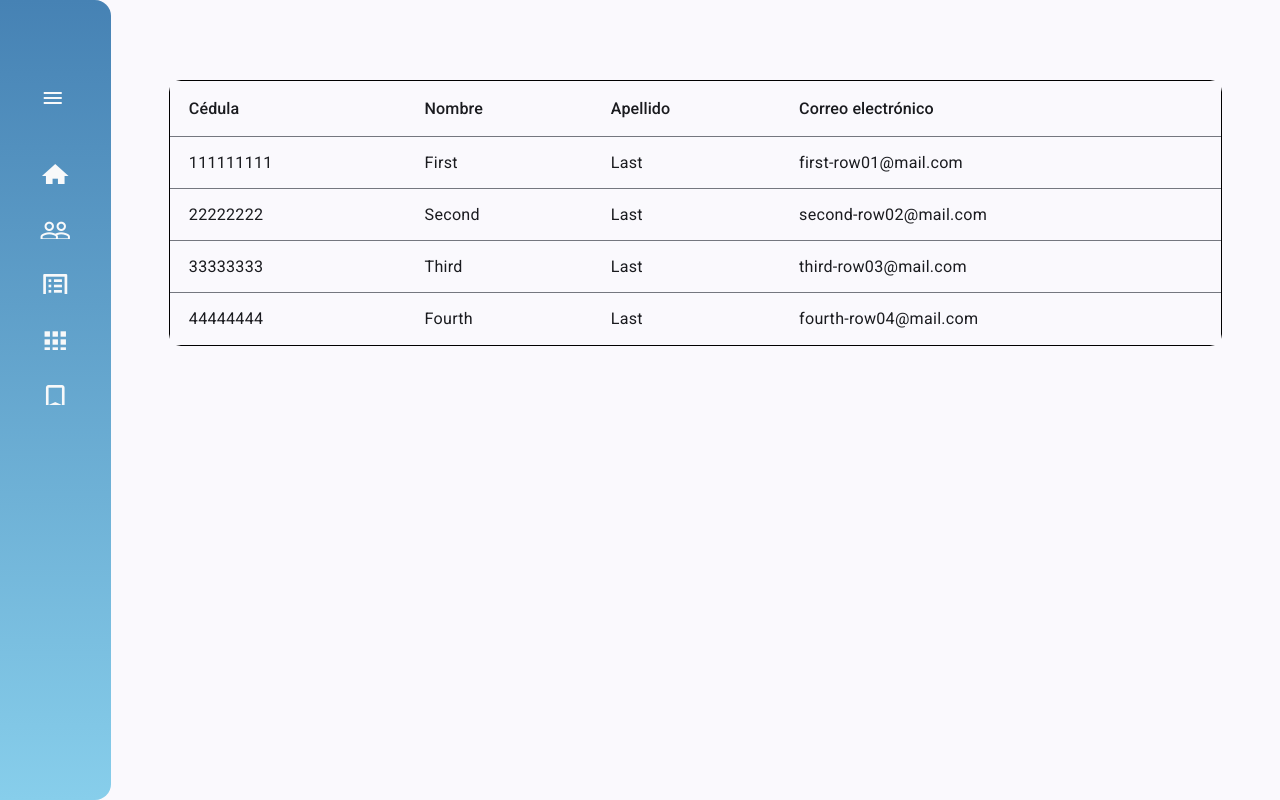
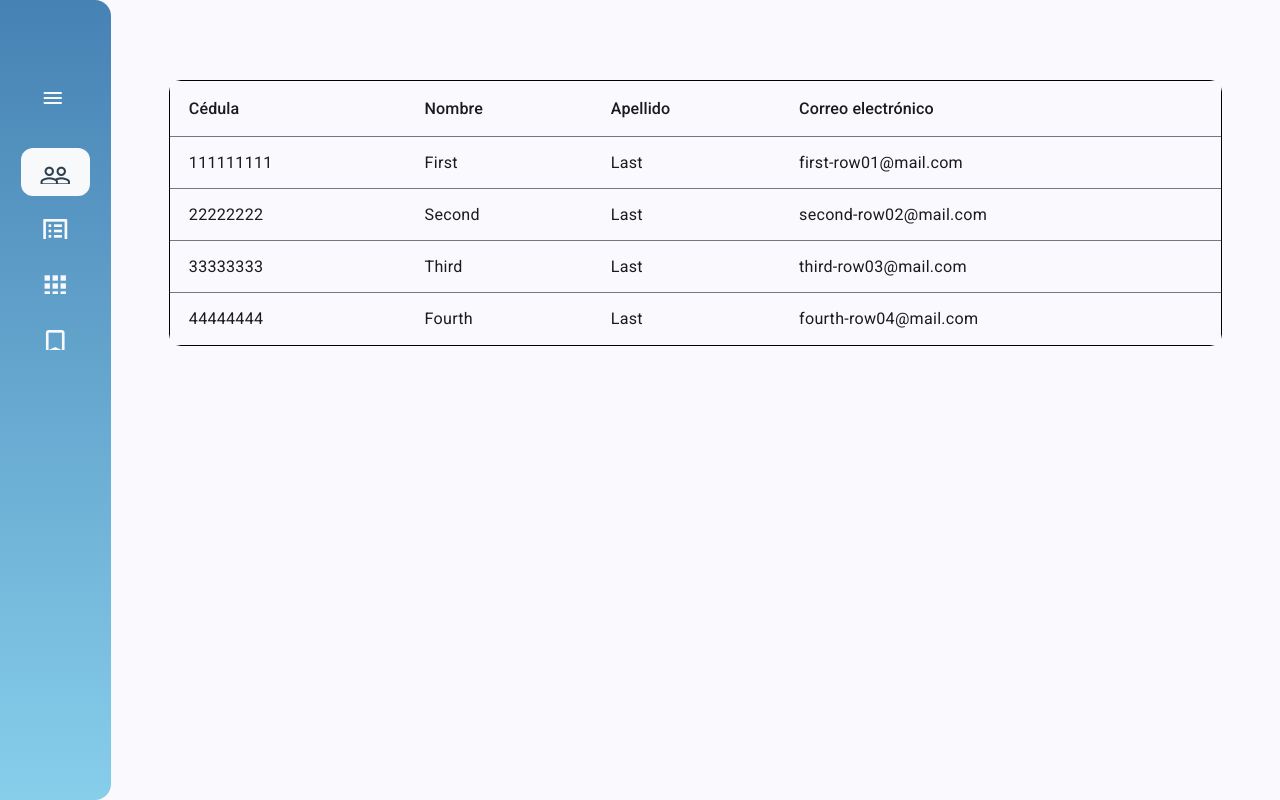
Before and after one commit to isaacsoxx/billing-management-app, an Angular app: page /users in a window 1280 px wide. Before the commit this address led to /. Built offline with nearby package versions, Linux system fonts and the light colour scheme.

Commit message:
configured initial routing

```diff
--- a/src/app/app-routing.module.ts
+++ b/src/app/app-routing.module.ts
@@ -1,7 +1,18 @@
 import { NgModule } from '@angular/core';
 import { RouterModule, Routes } from '@angular/router';
+import { UsersTableComponent } from './users/users-table/users-table.component';
 
-const routes: Routes = [];
+const routes: Routes = [
+  {
+    path: '',
+    redirectTo: 'users',
+    pathMatch: 'full'
+  },
+  {
+    path: 'users',
+    component: UsersTableComponent
+  }
+];
 
 @NgModule({
   imports: [RouterModule.forRoot(routes)],
--- a/src/app/app.component.html
+++ b/src/app/app.component.html
@@ -1,6 +1,5 @@
 <app-header>
   <div>
-    <app-users-table></app-users-table>
     <router-outlet></router-outlet>
   </div>
 </app-header>
--- a/src/app/header/header.component.html
+++ b/src/app/header/header.component.html
@@ -19,7 +19,7 @@
       <mat-icon>menu</mat-icon>
     </button>
     <mat-nav-list>
-      <a
+      <!-- <a
         class="nav-list-item"
         matTooltip="Inicio"
         matTooltipPosition="right"
@@ -27,8 +27,10 @@
       >
         <mat-icon>home</mat-icon>
         <span *ngIf="!isCollapsed">Inicio</span>
-      </a>
+      </a> -->
       <a
+        routerLink="/users"
+        routerLinkActive="active-route"
         class="nav-list-item"
         matTooltip="Usuarios"
         matTooltipPosition="right"
--- a/src/app/header/header.component.scss
+++ b/src/app/header/header.component.scss
@@ -28,6 +28,22 @@ mat-sidenav {
         padding-top: 4rem;
     }
 
+    a.nav-list-item.active-route {
+        color: $color-midnight-blue;
+        background-color: $color-soft-white;
+
+        mat-icon {
+            color: $color-midnight-blue;
+        }
+
+        &hover {
+            color: $color-midnight-blue;
+            mat-icon {
+                color: $color-midnight-blue;
+            }
+        }
+    }
+
     .nav-list-item {
         @extend .default-border-radius;
         color: $color-soft-white;
@@ -48,11 +64,11 @@ mat-sidenav {
         }
 
         &:hover{
-            color: $color-navy-blue;
+            color: $color-teal-blue;
             background-color: $color-soft-white;
 
             mat-icon {
-                color: $color-navy-blue;
+                color: $color-teal-blue;
             }
         }
 
--- a/src/themes.scss
+++ b/src/themes.scss
@@ -1,10 +1,11 @@
 
 $color-soft-gray: #f1f2f6;
-$color-sky-blue: #87ceeb;
-$color-navy-blue: #1a2a6c;
 $color-soft-white: #f8f9fa;
 $color-silver: #c0c0c0;
+$color-sky-blue: #87ceeb;
 $color-teal-blue: #4682b4;
+$color-navy-blue: #1a2a6c;
+$color-midnight-blue: #2c3e50;
 
 .gradient-background {
     background: linear-gradient(180deg, rgba(70,130,180,1) 0%, rgba(135,206,235,1) 100%); }
```
